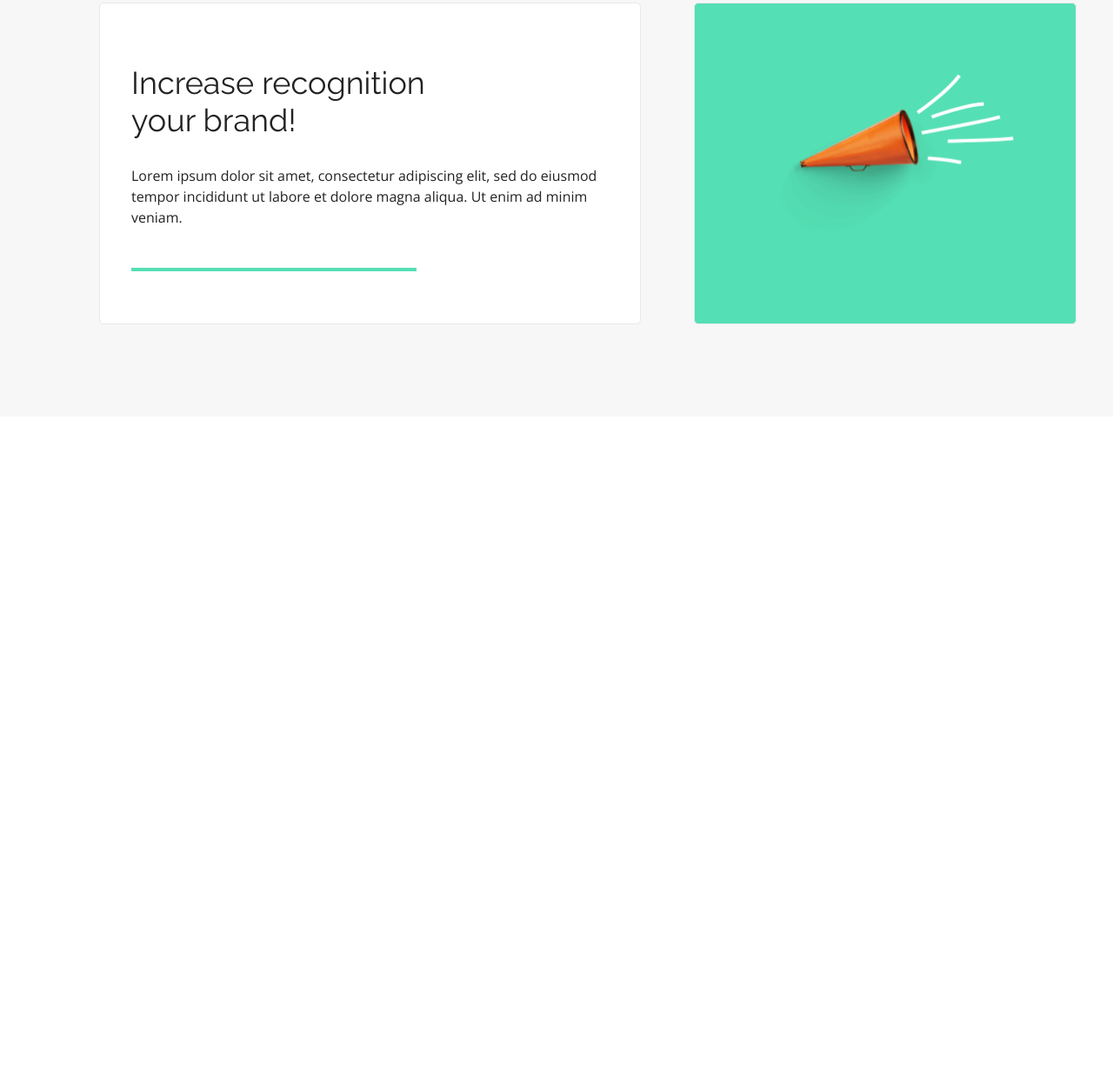
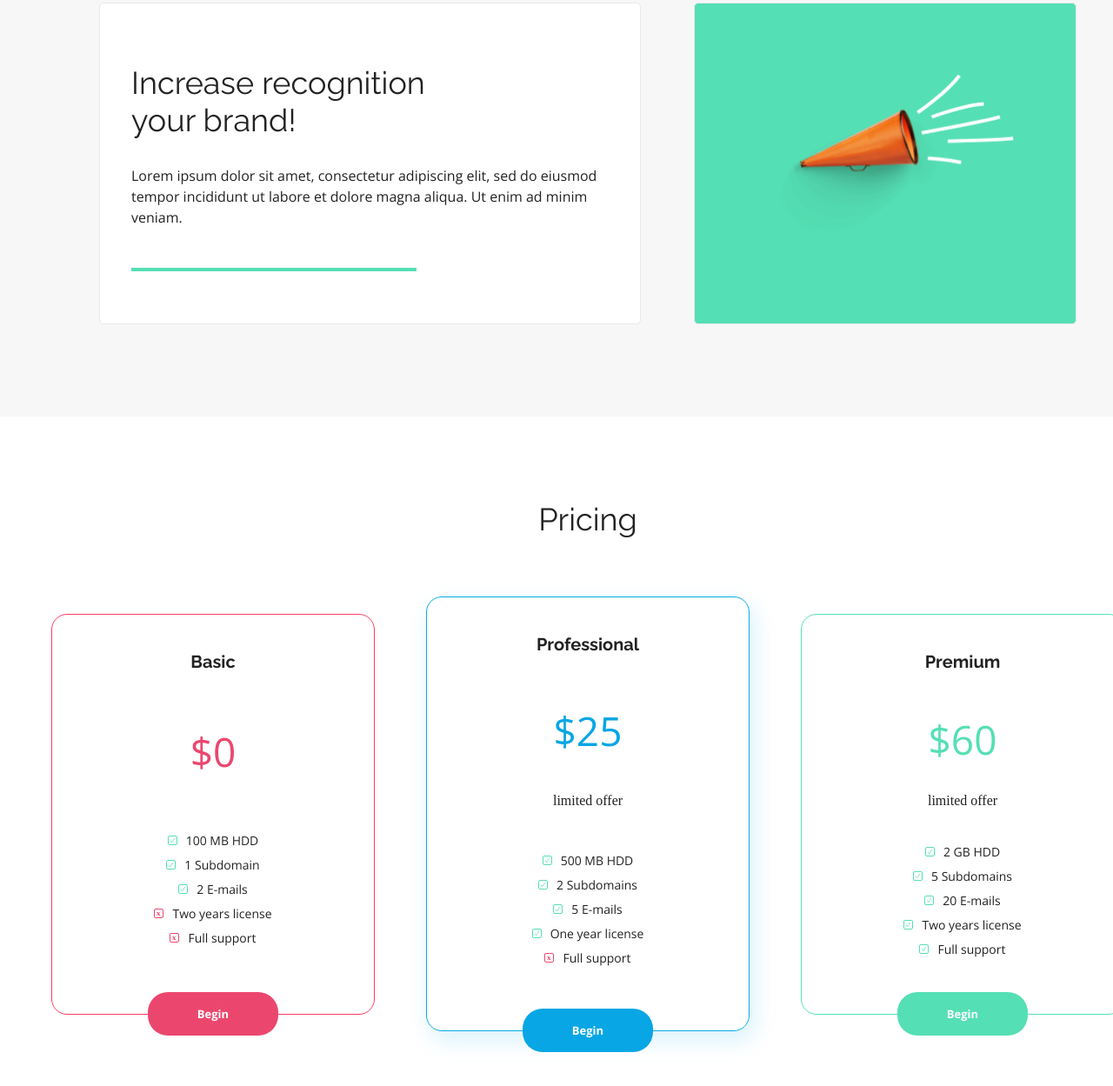
Before and after one commit to KlaudiaSt0/Best-Shop, a plain HTML site: page index.html in a window 1280 px wide. Shown: the part 2359-3608 px from the top of the page at 87% size. Before the commit the page ends 2838 px from the top, so only its background shows below. Drawn offline with nearby package versions, Linux system fonts and the light colour scheme.

Commit message:
pricing done

```diff
--- a/css/style.css
+++ b/css/style.css
@@ -327,3 +327,115 @@ header .container {
     bottom: 60px;
     left: 36px;
 }
+/* PRICING*/
+.pricing .container {
+    display: flex;
+    flex-direction: column;
+    justify-content: center;
+    align-items: center;
+}
+.pricing h2 {
+    margin: 100px 0 71px;
+    font-family: var(--font-raleway);
+    font-size: 36px;
+}
+.pricing .boxes_wrapper {
+    width: inherit;
+    display: flex;
+    flex-direction: row;
+    margin-bottom: 80px;
+    align-items: center;
+    justify-content: space-evenly;
+}
+.pricing .box {
+    height: 461px;
+    border-radius: 18px;
+    display: flex;
+    flex-direction: column;
+    align-items: center;
+    justify-content: space-between;
+    line-height: 2;
+    text-align: center;
+    width: 372px;
+}
+.box h3 {
+    font-size:20px;
+    font-family: var(--font-raleway);
+    font-weight: bold;
+    margin: 34px 0 14px;
+}
+.box span {
+    font-size: 46px;
+    font-family: var(--font-open-sans);
+    font-weight: lighter;
+}
+.box ul {
+    margin-top: 20px;
+}
+.box li {
+    font-size: 14px;
+    font-family: var(--font-open-sans);
+}
+.box button {
+    height: 50px;
+    width: 150px;
+    display: flex;
+    align-items: center;
+    justify-content: center;
+    border: none;
+    border-radius: 23px;
+    color: white;
+    font-size: 13px;
+    position: relative;
+    top: 25px;
+    font-family: var(--font-open-sans);
+    font-weight: bold;
+}
+.box button:hover {
+    color: black;
+}
+.box-1 span {
+    color: #EB476E;
+}
+.box-1 {
+    border: 1px solid var(--color-redish);
+}
+.box-1 button {
+    background-color: #EB476E;
+}
+.box-2 span {
+    color: var(--color-primary);
+}
+.pricing .box-2 {
+    border: 1px solid #07ACE6;
+    box-shadow: 5px 10px 27px #07ACE629;
+    height: 500px;
+}
+.box-2 button {
+    background-color: var(--color-primary);
+}
+.box-3 span {
+    color: var(--color-green);
+}
+.box-3 {
+    border: 1px solid var(--color-green);
+}
+.box-3 button {
+    background-color: var(--color-green);
+}
+.element-checked::before {
+    content: "";
+    background-image: url("../assets/Checkmark-1.svg");
+    display: inline-block;
+    height: 11px;
+    width: 11px;
+    margin-right: 10px;
+}
+.element-crossed::before {
+    content: "";
+    background-image: url("../assets/Close.svg");
+    display: inline-block;
+    height: 11px;
+    width: 11px;
+    margin-right: 10px;
+}
--- a/index.html
+++ b/index.html
@@ -18,7 +18,7 @@
     <nav>
     <ul class="nav_list">
       <li>
-        <a href="#why-us" class="nav_element">Why us</a>
+        <a href="#statistics" class="nav_element">Why us</a>
       </li>
       <li>
         <a href="#benefits" class="nav_element">Benefits</a>
@@ -43,7 +43,7 @@
   <img src="assets/Background.png" alt="desktop with a laptop">
 </section>
 
-<section class="statistics">
+<section class="statistics" id="statistics">
   <div class="container">
     <h2>The most popular sales platform in country</h2>
     <div class="data_container">
@@ -75,7 +75,7 @@
   </div>
 </section>
 
-<section class="benefits">
+<section class="benefits" id="benefits">
   <div class="container">
     <div class="row-1 row">
       <article class="article-basic">
@@ -106,8 +106,54 @@
       <img src="assets/Trumpet.png" alt="trumpet">
       </div>
     </div>
-
   </div>
 </section>
+
+<section class="pricing" id="prices">
+  <div class="container">
+    <h2>Pricing</h2>
+    <div class="boxes_wrapper">
+      <div class="box box-1">
+        <h3>Basic</h3>
+        <span>$0</span>
+        <ul>
+          <li class="element-checked">100 MB HDD</li>
+          <li class="element-checked">1 Subdomain</li>
+          <li class="element-checked">2 E-mails</li>
+          <li class="element-crossed">Two years license</li>
+          <li class="element-crossed">Full support</li>
+        </ul>
+        <button>Begin</button>
+      </div>
+      <div class="box box-2">
+        <h3>Professional</h3>
+        <span>$25</span>
+        <small>limited offer</small>
+        <ul>
+          <li class="element-checked">500 MB HDD</li>
+          <li class="element-checked">2 Subdomains</li>
+          <li class="element-checked">5 E-mails</li>
+          <li class="element-checked">One year license</li>
+          <li class="element-crossed">Full support</li>
+        </ul>
+        <button>Begin</button>
+      </div>
+      <div class="box box-3">
+        <h3>Premium</h3>
+        <span>$60</span>
+        <small>limited offer</small>
+        <ul>
+          <li class="element-checked">2 GB HDD</li>
+          <li class="element-checked">5 Subdomains</li>
+          <li class="element-checked">20 E-mails</li>
+          <li class="element-checked">Two years license</li>
+          <li class="element-checked">Full support</li>
+        </ul>
+        <button>Begin</button>
+      </div>
+    </div>
+  </div>
+</section>
+
 </body>
 </html>
```
